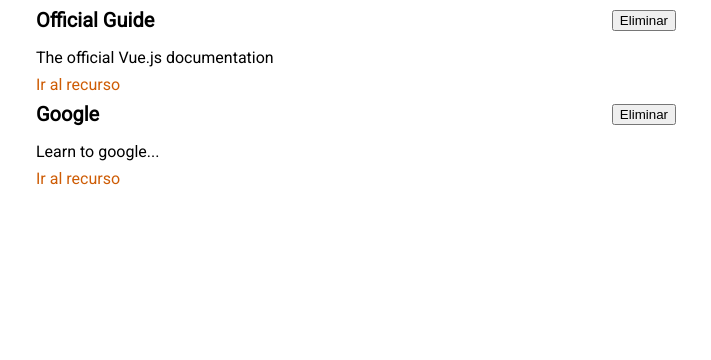
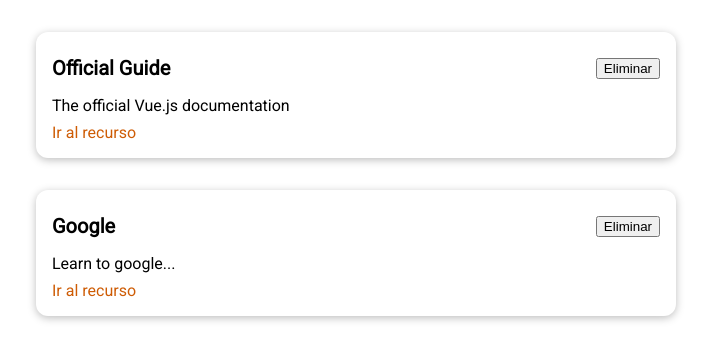
Before and after one commit to ascaseiro/vue-learning-resources, a Vue app: page / in a window 1280 px wide. Shown: the top 360 px of the page, without its empty margins (284-995 px from the left). Built offline with nearby package versions, Linux system fonts and the light colour scheme.

Commit message:
UI reusable card component created in BaseCard.vue

```diff
--- /dev/null
+++ b/src/components/UI/BaseCard.vue
@@ -0,0 +1,15 @@
+<template>
+  <div>
+    <slot></slot>
+  </div>
+</template>
+
+<style scoped>
+div {
+  border-radius: 12px;
+  box-shadow: 0 2px 8px rgba(0, 0, 0, 0.26);
+  padding: 1rem;
+  margin: 2rem auto;
+  max-width: 40rem;
+}
+</style>
--- a/src/components/learning-resources/LearningResource.vue
+++ b/src/components/learning-resources/LearningResource.vue
@@ -1,22 +1,22 @@
 <template>
   <li>
-    <div>
+    <base-card>
       <header>
         <h3>{{ title }}</h3>
         <button>Eliminar</button>
       </header>
-    </div>
-    <p>{{ description }}</p>
-    <nav>
-      <a :href="link">Ir al recurso</a>
-    </nav>
+      <p>{{ description }}</p>
+      <nav>
+        <a :href="link">Ir al recurso</a>
+      </nav>
+    </base-card>
   </li>
 </template>
 
 <script>
 export default {
-  props: ['title', 'description', 'link']
-}
+  props: ['title', 'description', 'link'],
+};
 </script>
 
 <style scoped>
```
Also changed, not shown: src/main.js (+7 -2 lines).
